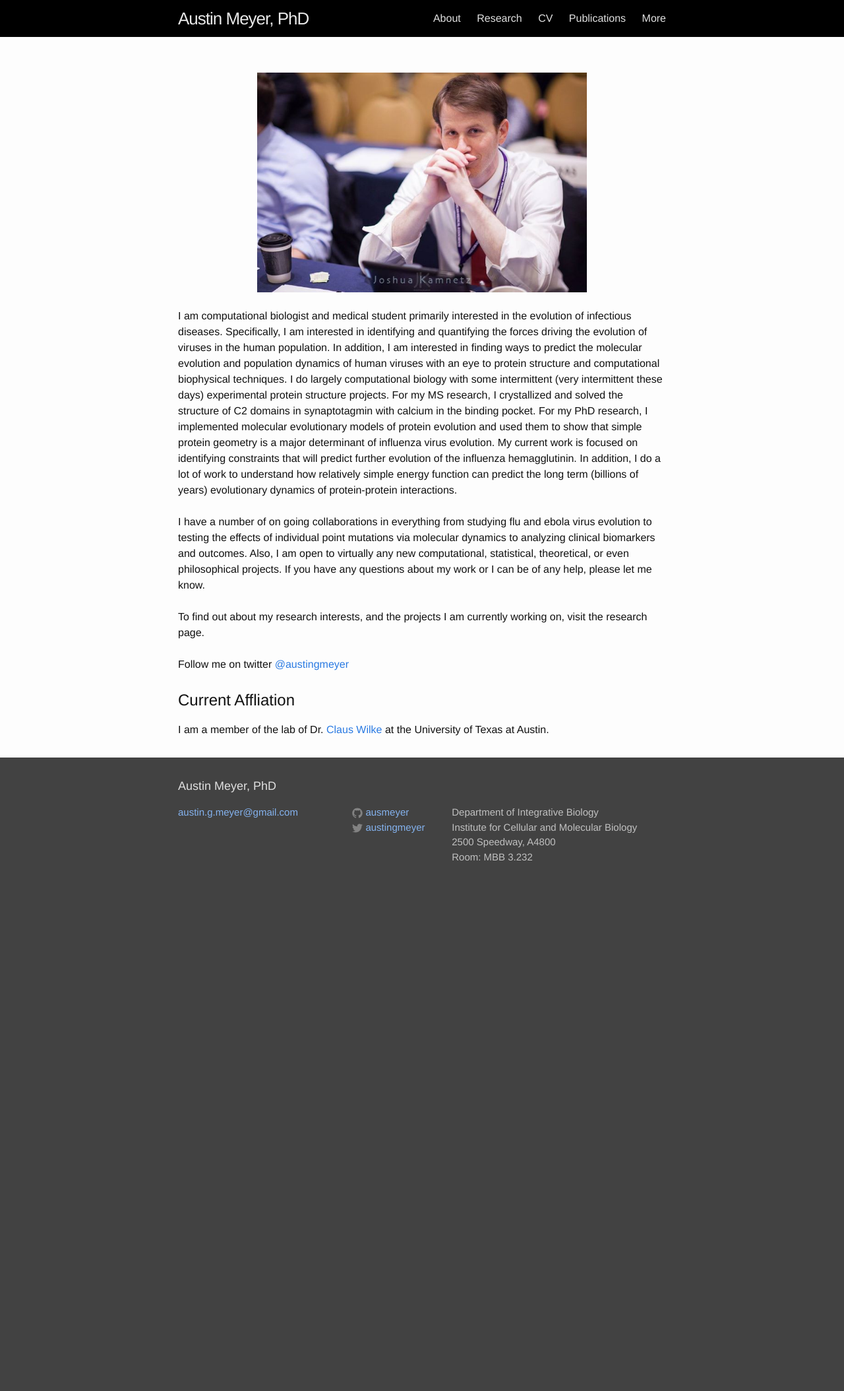
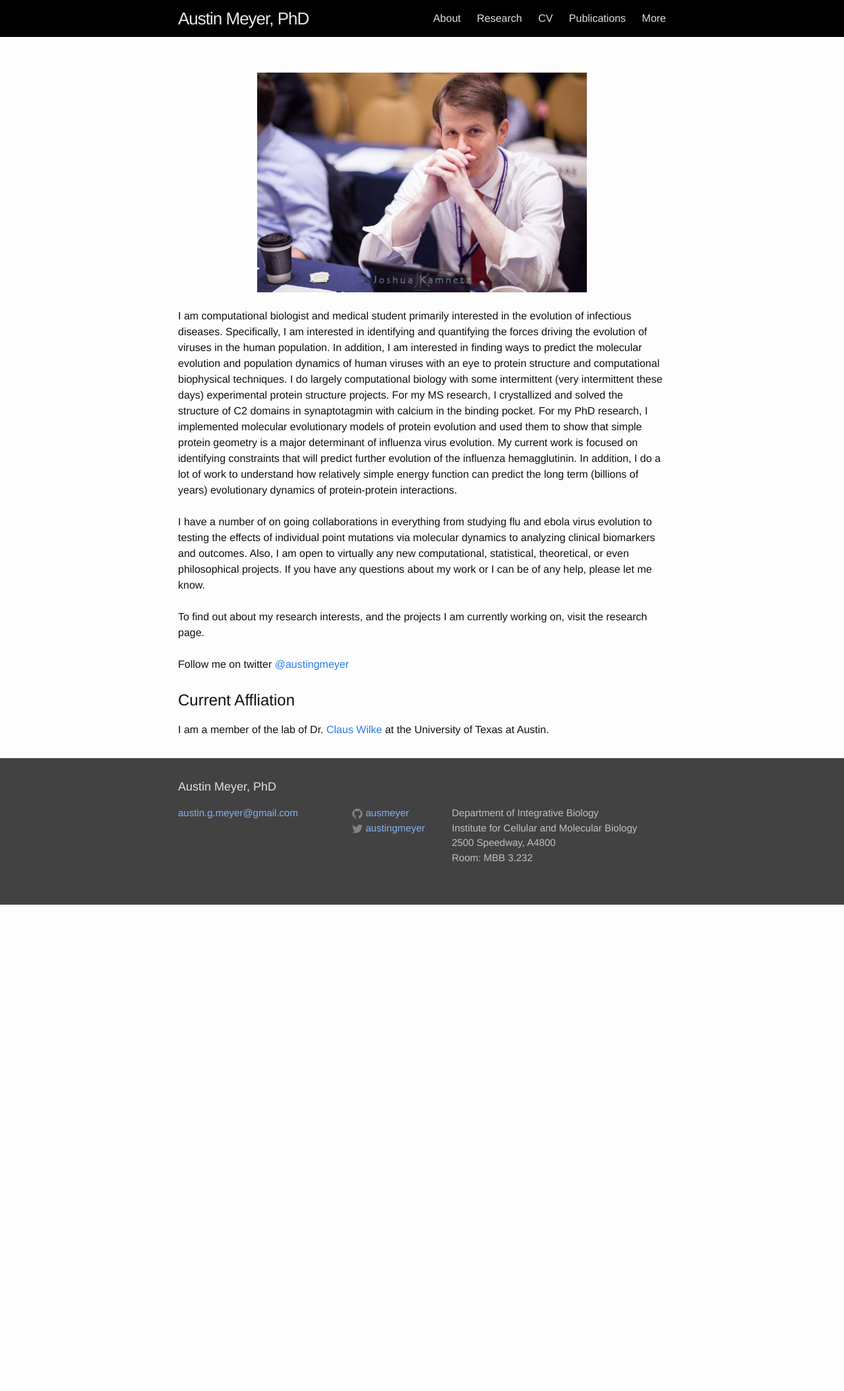
Before and after one commit to ausmeyer/ausmeyer.github.io, a Jekyll site: the page built from index.html, in a window 1280 px wide. Shown: the whole page at 66% size. Built offline with Jekyll 4.4.1, drawn with Linux system fonts in a browser that asks for light colours; after the commit the page ends 1371 px from its top, so only the background shows below that.

Commit message:
Fixed the abnormally huge footer.

```diff
--- a/_sass/_layout.scss
+++ b/_sass/_layout.scss
@@ -145,8 +145,7 @@ a.anchor {
  * Site footer
  */
 .site-footer {
-    height: 100%;
-    /*border-top: 1px solid $grey-color-light;*/
+    border-top: 1px solid $grey-color-light;
     background-color: $grey-color-dark;
     color: $text-color-light;
     padding: $spacing-unit 0;
```
